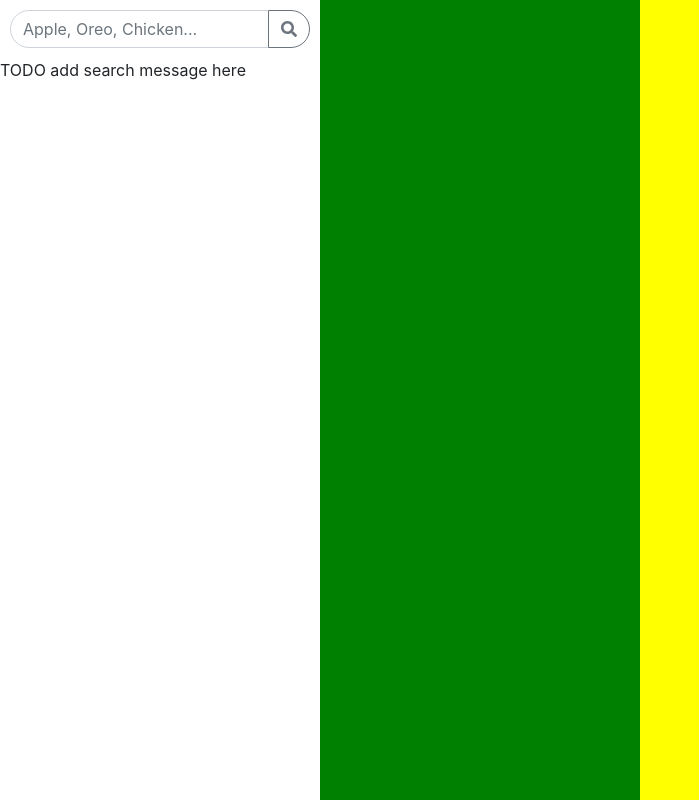
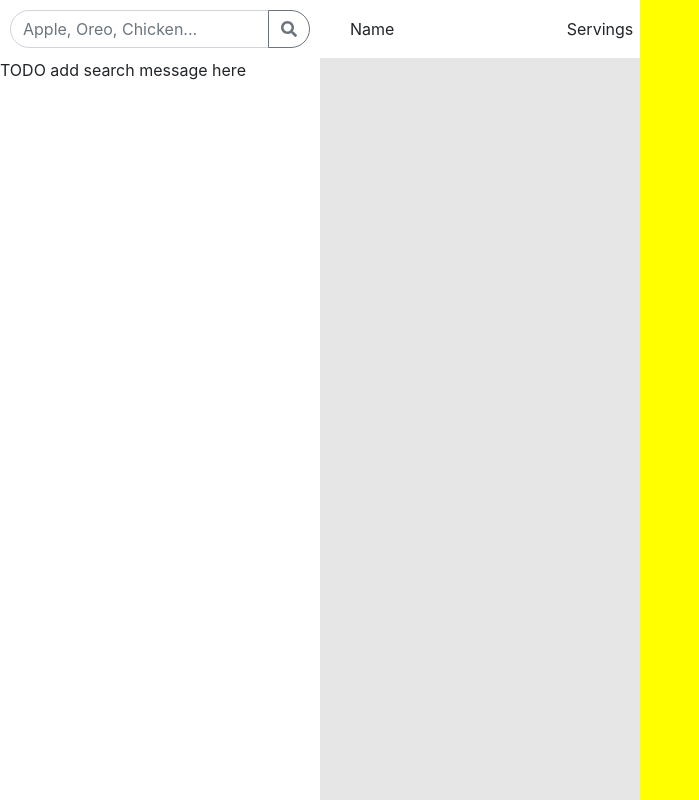
Before and after one commit to zacharypetersen1/calorie-stat, a React (Create React App) app: page / in a window 1280 px wide. Shown: the whole page, without its empty margins (0-699 px from the left). Built offline with nearby package versions, Linux system fonts and the light colour scheme.

Commit message:
Set up structure for cart section

```diff
--- a/src/app.scss
+++ b/src/app.scss
@@ -1,5 +1,7 @@
+$primary: #FFF;
 $section-head: 58px;
 $scroll-bar-width: 10px;
+$servings-width: 80px;
 
 .app-container{
   width: 100vw;
@@ -12,12 +14,6 @@ $scroll-bar-width: 10px;
   height: 100%;
   display: flex;
   flex-direction: column;
-}
-
-.cart-section {
-  background-color: green;
-  width: 25%;
-  height: 100%;
 }
 
 .outcome-section {
@@ -108,3 +104,32 @@ $scroll-bar-width: 10px;
   top: 0;
   bottom: 0;
 }
+
+
+.cart-section {
+  width: 25%;
+  height: 100%;
+  display: flex;
+  flex-direction: column;
+}
+
+.cart-header {
+  height: $section-head;
+  display: flex;
+  align-items: center;
+}
+
+.cart-name {
+  width: calc(100% - #{$servings-width});
+  padding-left: 30px;
+}
+
+.cart-servings {
+  width: $servings-width;
+  text-align: center;
+}
+
+.cart {
+  height: calc(100% - #{$section-head});
+  background-color: darken($primary, 10%);
+}
--- a/src/components/CartSection.js
+++ b/src/components/CartSection.js
@@ -3,7 +3,16 @@ import React from 'react'
 export default function CartSection() {
   return (
     <div className="cart-section">
-
+      <div className="cart-header">
+        <div className="cart-name">
+          Name
+        </div>
+        <div className="cart-servings">
+          Servings
+        </div>
+      </div>
+      <div className="cart">
+      </div>
     </div>
   )
 }
```
